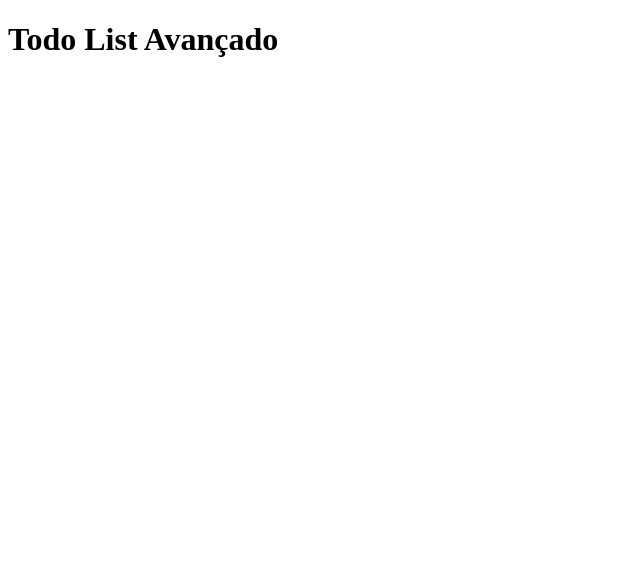
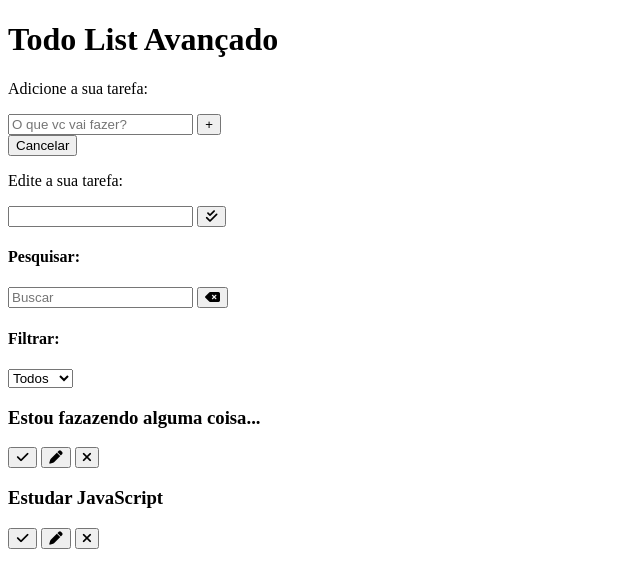
Before and after one commit to samueljdev/Projeto-Todo-List, a plain HTML site: page index.html in a window 1280 px wide. Shown: the whole page, without its empty margins (0-640 px from the left). Drawn offline with Linux system fonts and the light colour scheme.

Commit message:
Criando o HTML do projeto

```diff
--- a/index.html
+++ b/index.html
@@ -4,7 +4,7 @@
 <head>
     <meta charset="UTF-8">
     <meta name="viewport" content="width=device-width, initial-scale=1.0">
-    <title>Todo List Avançado</title>
+    <title>Todo List Avançado</title> <!-- Meta title/SEO title -->
     <!-- CSS do Projeto -->
     <link rel="stylesheet" href="css/styles.css">
     <!-- Font Awesome -->
@@ -16,7 +16,75 @@
 </head>
 
 <body>
-    <h1>Todo List Avançado</h1>
+    <div class="todo-container">
+        <header>
+            <h1>Todo List Avançado</h1>
+        </header>
+        <form id="todo-form">
+            <p>Adicione a sua tarefa:</p>
+            <div class="control">
+                <input type="text" id="todo-input" placeholder="O que vc vai fazer?">
+                <button type="submit">
+                    <i class="fa-thin fa-plus"></i>
+                </button>
+            </div>
+            <button id="cancel-edit-btn">Cancelar</button>
+        </form>
+        <form id="edit-form">
+            <p>Edite a sua tarefa:</p>
+            <div>
+                <input type="text" id="edit-input">
+                <button type="submit">
+                    <i class="fa-solid fa-check-double"></i>
+                </button>
+            </div>
+        </form>
+        <div id="toolbar">
+            <div id="search">
+                <h4>Pesquisar:</h4>
+                <form>
+                    <input type="text" id="search-input" placeholder="Buscar">
+                    <button id="erase-button">
+                        <i class="fa-solid fa-delete-left"></i>
+                    </button>
+                </form>
+            </div>
+            <div id="filter">
+                <h4>Filtrar:</h4>
+                <select id="filter-select">
+                    <option value="all">Todos</option>
+                    <option value="done">Feitos</option>
+                    <option value="todo">A fazer</option>
+                </select>
+            </div>
+        </div>
+        <div id="todo-list">
+            <div class="todo">
+                <h3>Estou fazazendo alguma coisa...</h3>
+                <button class="finish-todo">
+                    <i class="fa-solid fa-check"></i>
+                </button>
+                <button class="edit-todo">
+                    <i class="fa-solid fa-pen"></i>
+                </button>
+                <button class="remove-todo">
+                    <i class="fa-solid fa-xmark"></i>
+                </button>
+            </div>
+            <div class="todo">
+                <h3>Estudar JavaScript</h3>
+                <button class="finish-todo">
+                    <i class="fa-solid fa-check"></i>
+                </button>
+                <button class="edit-todo">
+                    <i class="fa-solid fa-pen"></i>
+                </button>
+                <button class="remove-todo">
+                    <i class="fa-solid fa-xmark"></i>
+                </button>
+            </div>
+        </div>
+    </div>
 </body>
 
 </html>
```
Also changed, not shown: img/bg.jpg (added).
